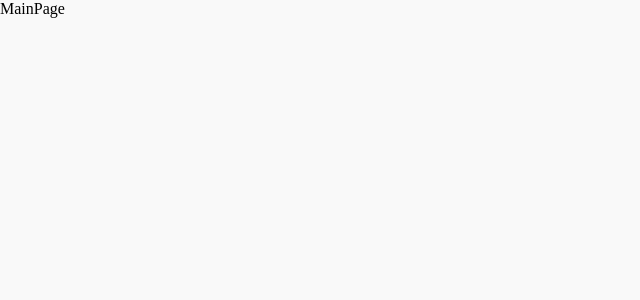
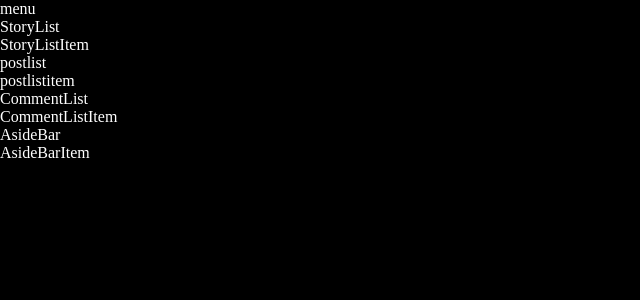
Before and after one commit to dsc-sangmyung/22-23-FE-Study-Yeon, a React (Create React App) app in the folder instagram/: page /main in a window 1280 px wide. Shown: the top 300 px of the page, without its empty margins (0-640 px from the left). Built offline with nearby package versions, Linux system fonts and the light colour scheme.

Commit message:
Instagram

```diff
--- a/instagram/src/Page/MainPage.js
+++ b/instagram/src/Page/MainPage.js
@@ -1,9 +1,17 @@
 import React from 'react';
+import '../css/MainPage.scss';
+import AsideBar from '../component/AsideBar';
+import PostList from '../component/PostList';
+import Menu from '../component/Menu';
+import StoryList from '../component/StoryList';
 
 const MainPage = () => {
     return (
         <div>
-            MainPage
+            <Menu/>
+            <StoryList/>
+            <PostList/>
+            <AsideBar/>
         </div>
     );
 };
--- /dev/null
+++ b/instagram/src/component/AsideBar.js
@@ -0,0 +1,13 @@
+import React from 'react';
+import AsideBarItem from './AsideBarItem';
+
+const AsideBar = () => {
+    return (
+        <div>
+            AsideBar
+            <AsideBarItem/>
+        </div>
+    );
+};
+
+export default AsideBar;
--- /dev/null
+++ b/instagram/src/component/AsideBarItem.js
@@ -0,0 +1,11 @@
+import React from 'react';
+
+const AsideBarItem = () => {
+    return (
+        <div>
+            AsideBarItem
+        </div>
+    );
+};
+
+export default AsideBarItem;
--- /dev/null
+++ b/instagram/src/component/CommentList.js
@@ -0,0 +1,13 @@
+import React from 'react';
+import CommentListItem from './CommentListItem';
+
+const CommentList = () => {
+    return (
+        <div>
+            CommentList
+            <CommentListItem />
+        </div>
+    );
+};
+
+export default CommentList;
--- /dev/null
+++ b/instagram/src/component/CommentListItem.js
@@ -0,0 +1,11 @@
+import React from 'react';
+
+const CommentListItem = () => {
+    return (
+        <div>
+            CommentListItem
+        </div>
+    );
+};
+
+export default CommentListItem;
--- /dev/null
+++ b/instagram/src/component/Menu.js
@@ -0,0 +1,11 @@
+import React from 'react';
+
+const Menu = () => {
+    return (
+        <div>
+            menu
+        </div>
+    );
+};
+
+export default Menu;
--- /dev/null
+++ b/instagram/src/component/PostList.js
@@ -0,0 +1,12 @@
+import React from 'react';
+import PostListItem from './PostListItem';
+const PostList = () => {
+    return (
+        <div>
+            postlist
+            <PostListItem />
+        </div>
+    );
+};
+
+export default PostList;
--- /dev/null
+++ b/instagram/src/component/PostListItem.js
@@ -0,0 +1,13 @@
+import React from 'react';
+import CommentList from './CommentList';
+
+const PostListItem = () => {
+    return (
+        <div>
+            postlistitem
+            <CommentList/>
+        </div>
+    );
+};
+
+export default PostListItem;
--- /dev/null
+++ b/instagram/src/component/StoryList.js
@@ -0,0 +1,13 @@
+import React from 'react';
+import StoryListItem from './StoryListItem';
+
+const StoryList = () => {
+    return (
+        <div>
+            StoryList
+            <StoryListItem />
+        </div>
+    );
+};
+
+export default StoryList;
--- /dev/null
+++ b/instagram/src/component/StoryListItem.js
@@ -0,0 +1,11 @@
+import React from 'react';
+
+const StoryListItem = () => {
+    return (
+        <div>
+            StoryListItem
+        </div>
+    );
+};
+
+export default StoryListItem;
--- /dev/null
+++ b/instagram/src/css/MainPage.scss
@@ -0,0 +1,4 @@
+*{
+    background-color: black;
+    color: white;
+}
```
